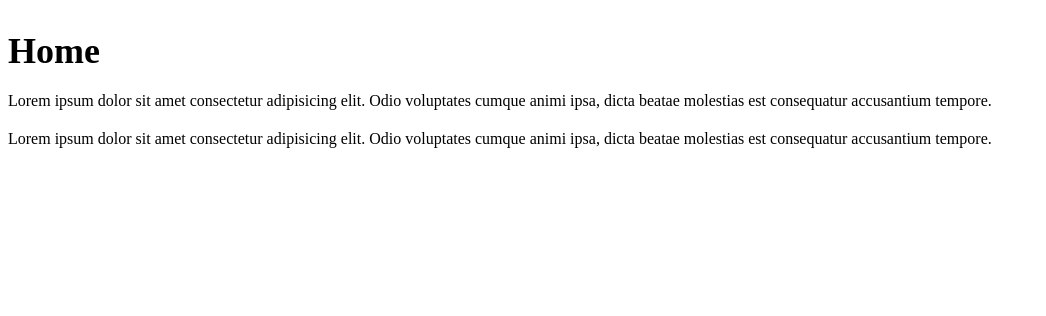
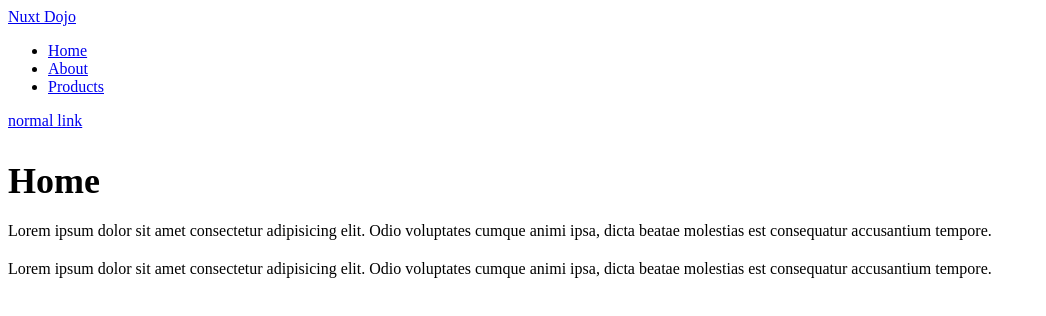
Before and after one commit to Eugene-Maikov/nuxt-3-dojo, a Nuxt app: page / in a window 1280 px wide. Shown: the top 316 px of the page, without its empty margins (0-1046 px from the left). Built offline with nearby package versions, Linux system fonts and the light colour scheme.

Commit message:
feat: NuxtLink

```diff
--- a/pages/about.vue
+++ b/pages/about.vue
@@ -1,5 +1,15 @@
 <template>
 	<div>
+		<header>
+			<nav>
+				<NuxtLink to="/">Nuxt Dojo</NuxtLink>
+				<ul>
+					<li><NuxtLink to="/">Home</NuxtLink></li>
+					<li><NuxtLink to="/about">About</NuxtLink></li>
+					<li><NuxtLink to="/products">Products</NuxtLink></li>
+				</ul>
+			</nav>
+		</header>
 		<h2>About</h2>
 		<p>Lorem ipsum dolor sit amet consectetur adipisicing elit.
 			Odio voluptates cumque animi ipsa, dicta beatae molestias
--- a/pages/index.vue
+++ b/pages/index.vue
@@ -1,5 +1,17 @@
 <template>
 	<div>
+		<header>
+			<nav>
+				<NuxtLink to="/">Nuxt Dojo</NuxtLink>
+				<ul>
+					<li><NuxtLink to="/">Home</NuxtLink></li>
+					<li><NuxtLink to="/about">About</NuxtLink></li>
+					<li><NuxtLink to="/products">Products</NuxtLink></li>
+				</ul>
+				<a href="/">normal link</a>
+			</nav>
+		</header>
+
 		<h2>Home</h2>
 		<p>Lorem ipsum dolor sit amet consectetur adipisicing elit.
 			Odio voluptates cumque animi ipsa, dicta beatae molestias
```
